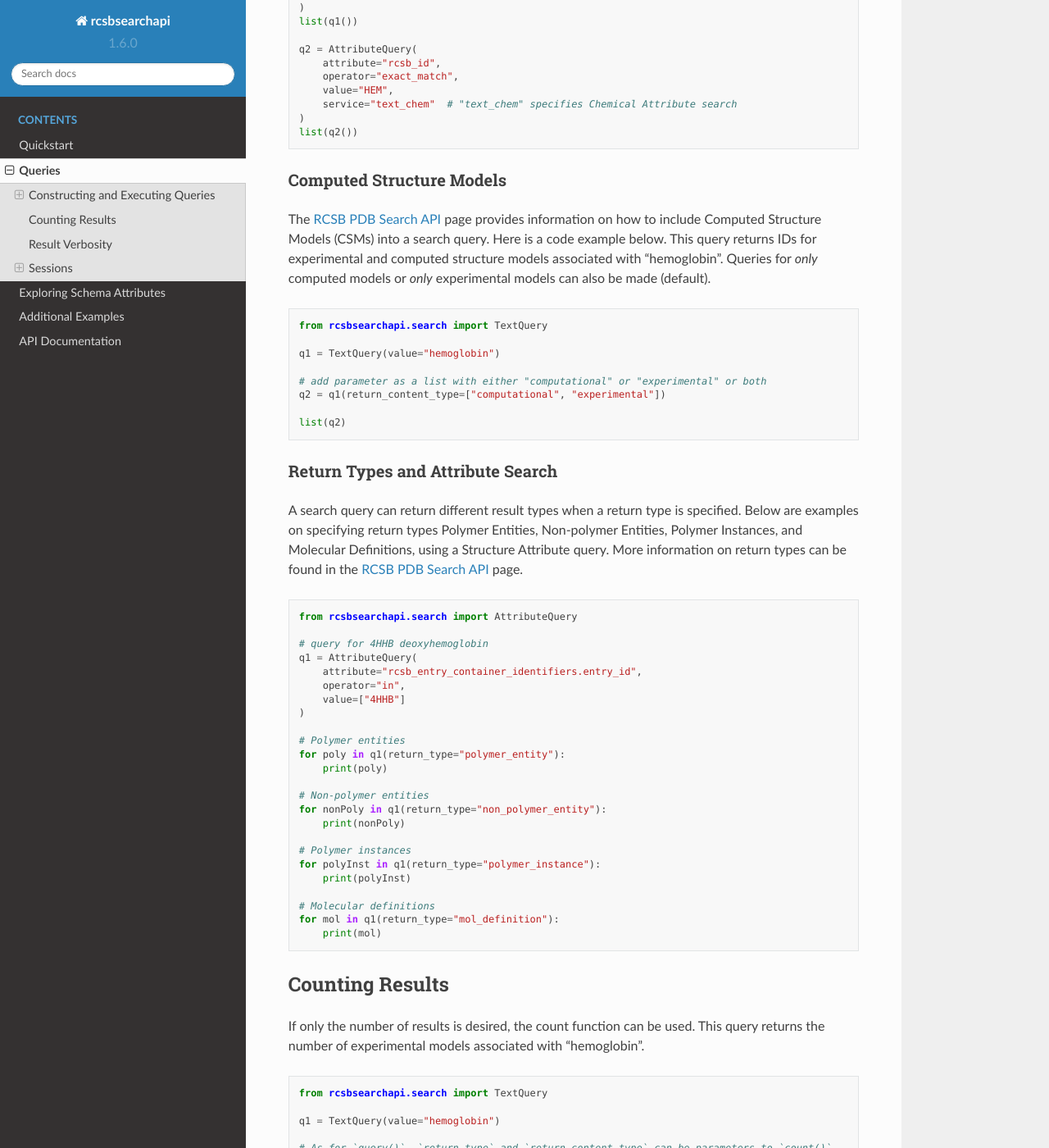
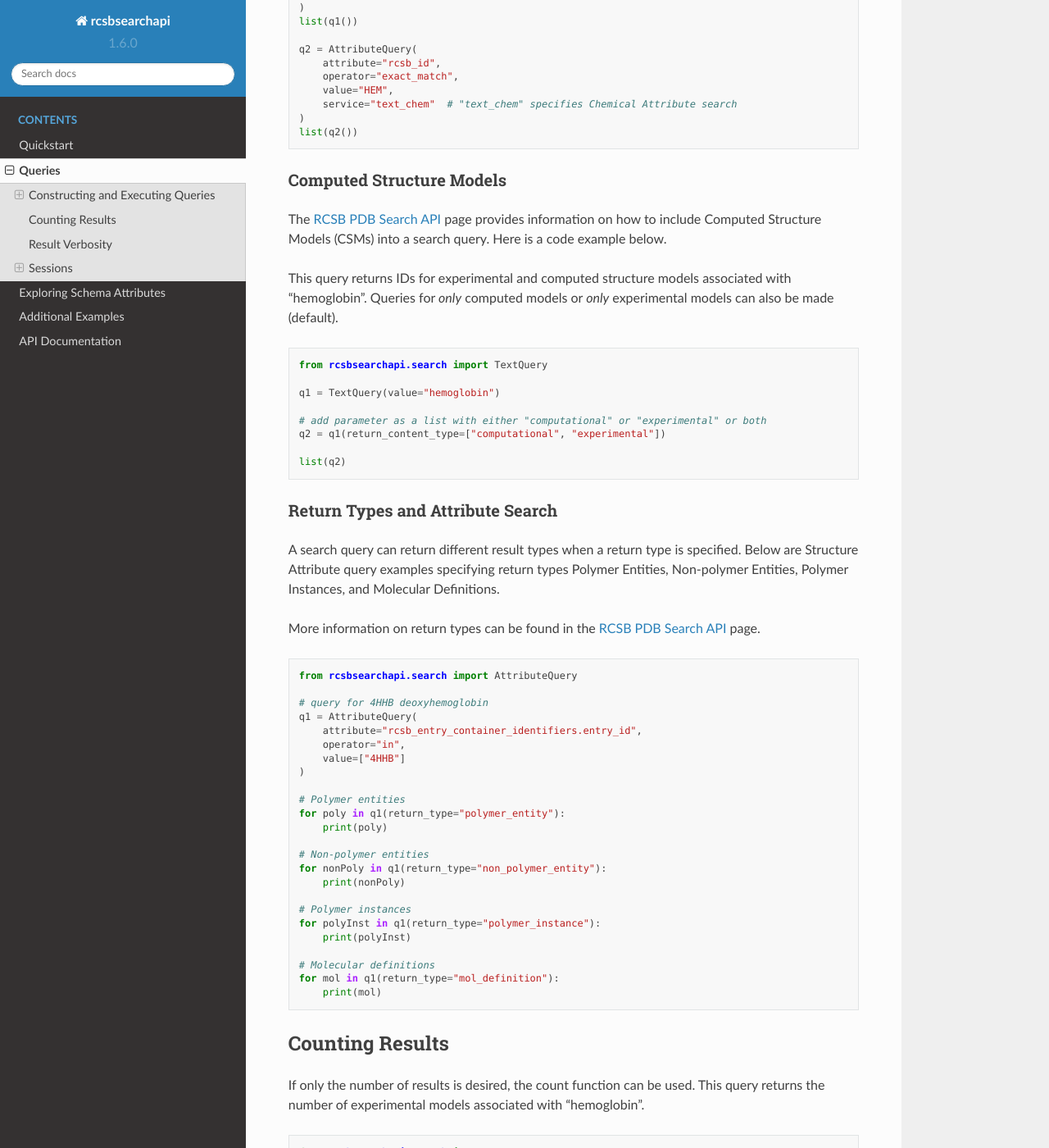
Before and after one commit to rcsb/py-rcsbsearchapi, a Sphinx documentation site: the page built from docs/queries.md, in a window 1280 px wide and 1400 px high, scrolled down 2900 px. Shown: the whole window at 82% size. Built offline with Sphinx 7.4.7 and the Read the Docs theme 2.0.0, drawn with Linux system fonts in a browser that asks for light colours; some of the changed text lies outside the part shown.

````diff
--- a/docs/queries.md
+++ b/docs/queries.md
@@ -142,7 +142,9 @@ list(q2())
 ```
 
 ### Computed Structure Models
-The [RCSB PDB Search API](https://search.rcsb.org/#results_content_type) page provides information on how to include Computed Structure Models (CSMs) into a search query. Here is a code example below. This query returns IDs for experimental and computed structure models associated with "hemoglobin". Queries for *only* computed models or *only* experimental models can also be made (default).
+The [RCSB PDB Search API](https://search.rcsb.org/#results_content_type) page provides information on how to include Computed Structure Models (CSMs) into a search query. Here is a code example below.
+
+This query returns IDs for experimental and computed structure models associated with "hemoglobin". Queries for *only* computed models or *only* experimental models can also be made (default).
 ```python
 from rcsbsearchapi.search import TextQuery
 
@@ -156,8 +158,10 @@ list(q2)
 
 ### Return Types and Attribute Search
 A search query can return different result types when a return type is specified.
-Below are examples on specifying return types Polymer Entities,
-Non-polymer Entities, Polymer Instances, and Molecular Definitions, using a Structure Attribute query.
+Below are Structure Attribute query examples specifying return types Polymer Entities,
+Non-polymer Entities, Polymer Instances, and Molecular Definitions.
+
+
 More information on return types can be found in the
 [RCSB PDB Search API](https://search.rcsb.org/#building-search-request) page.
 ```python
@@ -186,6 +190,7 @@ for polyInst in q1(return_type="polymer_instance"):
 for mol in q1(return_type="mol_definition"):
     print(mol)
 ```
+
 ## Counting Results
 If only the number of results is desired, the count function can be used. This query returns the number of experimental models associated with "hemoglobin".
 ```python
@@ -198,7 +203,10 @@ q1.count()
 ```
 
 ## Result Verbosity
-Results can be returned alongside additional metadata, including result scores. To return this metadata, set the `results_verbosity` parameter to "verbose" (all metadata), "minimal" (scores only), or "compact" (default, no metadata). If set to "verbose" or "minimal", results will be returned as a list of dictionaries. For example, here we get all experimental models associated with "hemoglobin", along with their scores.
+Results can be returned alongside additional metadata, including result scores. To return this metadata, set the `results_verbosity` parameter to "verbose" (all metadata), "minimal" (scores only), or "compact" (default, no metadata). If set to "verbose" or "minimal", results will be returned as a list of dictionaries.
+
+For example, here we get all experimental models associated with "hemoglobin", along with their scores.
+
 ```python
 from rcsbsearchapi.search import TextQuery
 
````
Also changed, not shown: rcsbsearchapi/__init__.py (+5 -8 lines), 1 other file.
